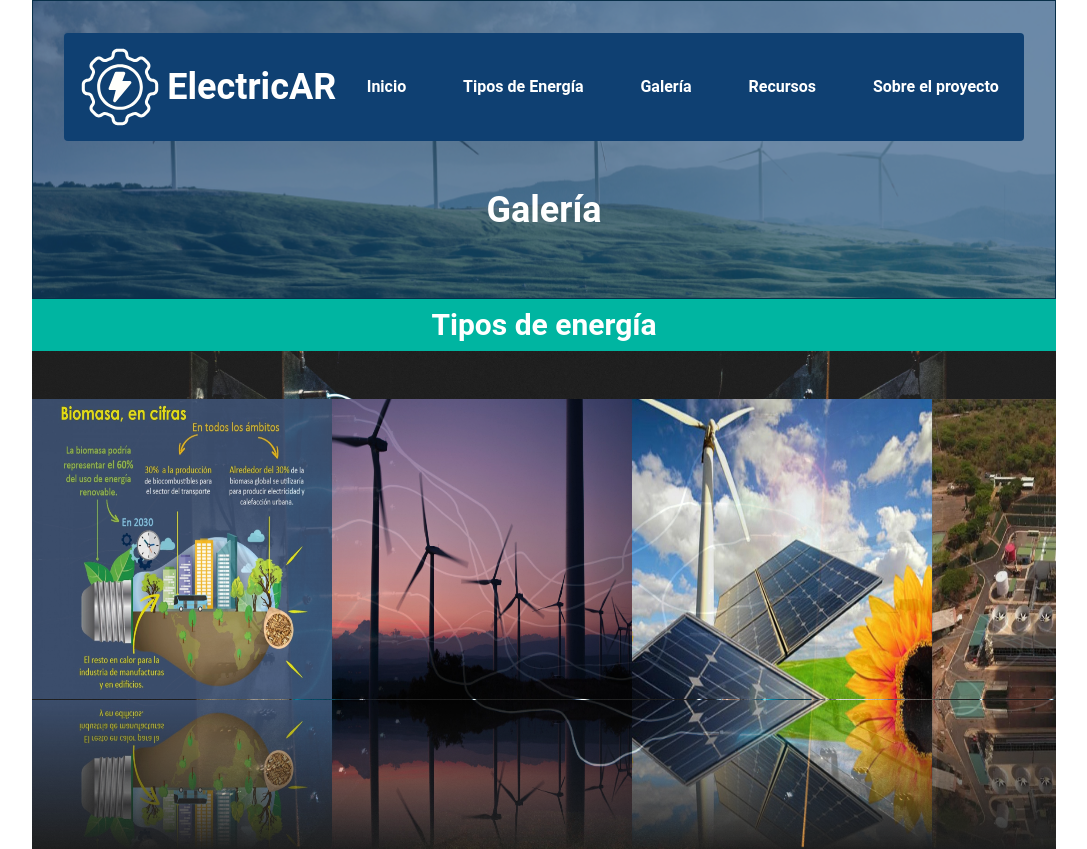
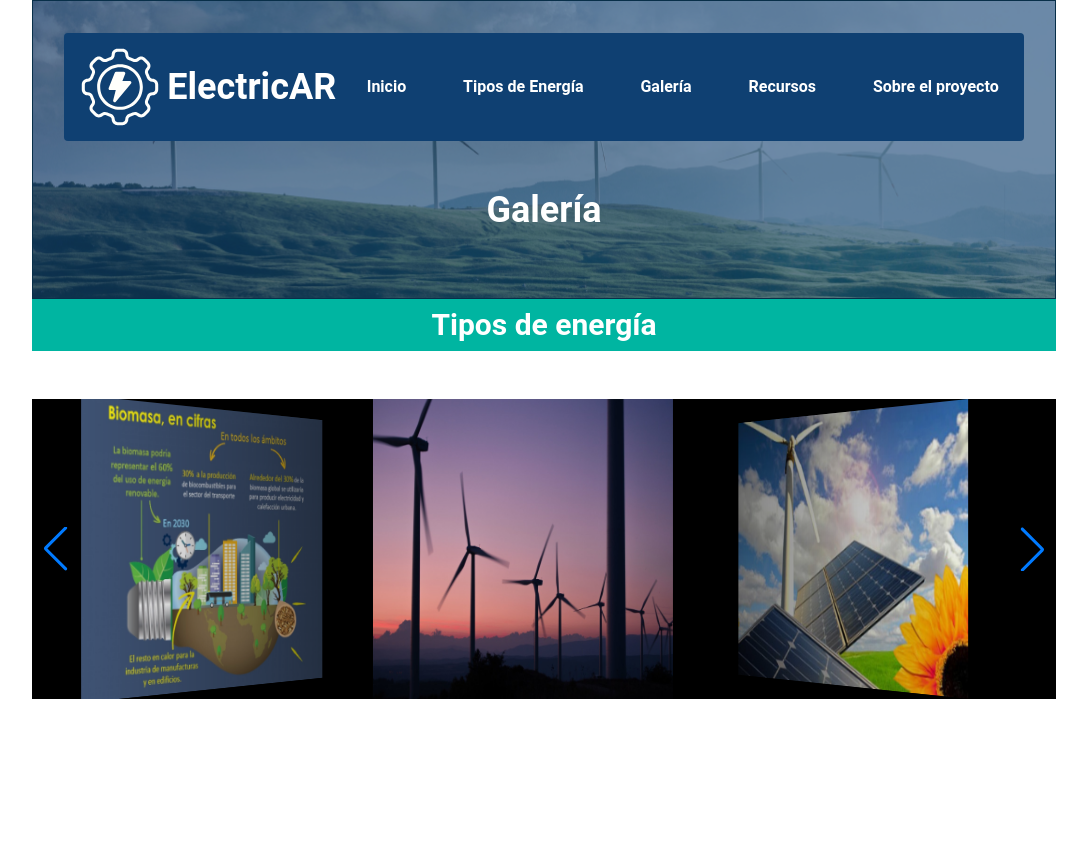
Before and after one commit to RoyMral/ElectricAR, a React (Vite) app: page /galeria in a window 1280 px wide. Shown: the top 849 px of the page, without its empty margins (96-1183 px from the left). Built offline with nearby package versions, Linux system fonts and the light colour scheme.

Commit message:
Terminando de agregar efecto Swiper al primer grupo de imágenes

```diff
--- a/src/Components/GroupImages.jsx
+++ b/src/Components/GroupImages.jsx
@@ -1,85 +1,77 @@
 import PropTypes from "prop-types";
-import Swiper from "swiper";
+import { register } from "swiper/element/bundle";
 import "swiper/css";
 import "../assets/css/GroupImages.css";
+
+register();
 function GroupImages({ arImages }) {
-  let swiper = new Swiper(".swiper-container", {
-    effect: "coverflow",
-    grabCursor: true,
-    centeredSlides: true,
-    slidesPerView: "auto",
-    coverflowEffect: {
-      rotate: 20,
-      stretch: 0,
-      depth: 200,
-      modifier: 1,
-      slideShadows: true,
-    },
-    loop: true,
-    autoplay: {
-      delay: 2500,
-      disableOnInteraction: false,
-    },
-  });
-
   return (
     <>
       <div
-        style={{ backgroundImage: `url(${arImages[7]})` }}
-        className="overflow-x-hidden swiper-container pt-12 pb-40 mx-auto sm:w-[640px] md:w-[768px] lg:w-[1024px]"
+        // style={{ backgroundImage: `url(${arImages[7]})` }}
+        className="bg-black overflow-x-hidden mt-12 mb-40 mx-auto sm:w-[640px] md:w-[768px] lg:w-[1024px]"
       >
-        <div className="swiper-wrapper">
-          <div className="swiper-slide">
+        <swiper-container
+          effect={"coverflow"}
+          navigation={true}
+          slides-per-view="3"
+          speed="500"
+          loop="true"
+          autoplay={{
+            delay: 2500,
+            disableOnInteraction: false,
+          }}
+        >
+          <swiper-slide>
             <img
               className="md:w-[300px] md:h-[300px]"
               src={arImages[0]}
               alt="biomasa"
             />
-          </div>
-          <div className="swiper-slide">
+          </swiper-slide>
+          <swiper-slide>
             <img
               className="md:w-[300px] md:h-[300px]"
               src={arImages[1]}
               alt="eolica"
             />
-          </div>
-          <div className="swiper-slide">
+          </swiper-slide>
+          <swiper-slide>
             <img
               className="md:w-[300px] md:h-[300px]"
               src={arImages[2]}
               alt="eolica-solar"
             />
-          </div>
-          <div className="swiper-slide">
+          </swiper-slide>
+          <swiper-slide>
             <img
               className="md:w-[300px] md:h-[300px]"
               src={arImages[3]}
               alt="geotermica-laspailasII"
             />
-          </div>
-          <div className="swiper-slide">
+          </swiper-slide>
+          <swiper-slide>
             <img
               className="md:w-[300px] md:h-[300px]"
               src={arImages[4]}
               alt="hidro-toro3"
             />
-          </div>
-          <div className="swiper-slide">
+          </swiper-slide>
+          <swiper-slide>
             <img
               className="md:w-[300px] md:h-[300px]"
               src={arImages[5]}
               alt="represa"
             />
-          </div>
-          <div className="swiper-slide">
+          </swiper-slide>
+          <swiper-slide>
             <img
               className="md:w-[300px] md:h-[300px]"
               src={arImages[6]}
               alt="solarUno"
             />
-          </div>
-        </div>
-        <div className="swiper-pagination"></div>
+          </swiper-slide>
+        </swiper-container>
       </div>
     </>
   );
--- a/src/assets/css/GroupImages.css
+++ b/src/assets/css/GroupImages.css
@@ -1,4 +1,4 @@
-.swiper-container {
+.swiper {
   background-position: center;
   background-repeat: no-repeat;
   background-size: cover;
--- a/src/routes/Gallery.jsx
+++ b/src/routes/Gallery.jsx
@@ -9,7 +9,7 @@ import geoLaspailasII from "../assets/img/gallery/geo-laspailasII.webp";
 import toro3 from "../assets/img/gallery/hidroelectrica-toro3.jpg";
 import represa from "../assets/img/gallery/represa.jpg";
 import solarUno from "../assets/img/gallery/solar1.webp";
-import bgGroupOne from "../assets/img/gallery/bg-groupone.jpg";
+import bgGroupOne from "../assets/img/gallery/bg-groupone.webp";
 
 function Gallery() {
   let titulo = "Galería";
```
Also changed, not shown: src/assets/img/gallery/bg-groupone.jpg (deleted), src/assets/img/gallery/bg-groupone.webp (added).
